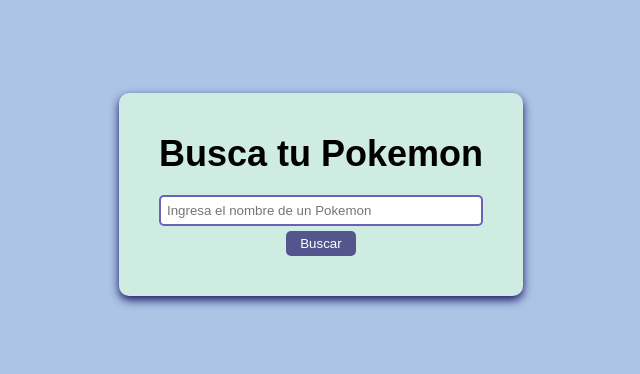
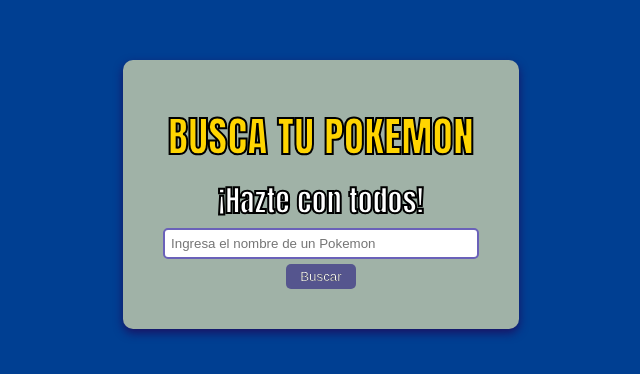
Before and after one commit to AntonioBarcel0/Pokemon, a plain HTML site: page index.html in a window 1280 px wide. Shown: the part 206-580 px from the top of the page, without its empty margins (319-959 px from the left). Drawn offline with Linux system fonts and the light colour scheme.

Commit message:
noveno commit

```diff
--- a/index.html
+++ b/index.html
@@ -9,7 +9,8 @@
 </head>
 <body>
     <div class="container">
-        <h1>Busca tu Pokemon</h1>
+        <h1>BUSCA TU POKEMON</h1>
+        <h3>¡Hazte con todos!</h3>
         <form id="pokemon-form">
             <input type="text" id="pokemon-name" placeholder="Ingresa el nombre de un Pokemon"
             required>
--- a/styles.css
+++ b/styles.css
@@ -7,7 +7,7 @@
 body{
     font-family: Arial, Helvetica,
     sans-serif;
-    background-color: rgb(172, 197, 230);
+    background-color: rgb(0, 63, 146);
     display: flex;
     justify-content: center;
     align-items: center;
@@ -15,7 +15,7 @@
 }
 
 .container{
-    background-color: rgb(206, 236, 226);
+    background-color: rgb(160, 178, 167);
     padding: 40px;
     box-shadow: 0 4px 10px rgb(26, 18, 99);
     text-align: center;
@@ -23,8 +23,20 @@
 }
 
 h1{
-    font-size: 36px;
-    margin-bottom: 20px;
+    font-size: 42px;
+    color: rgb(255, 213, 0);               /* Color de relleno del texto */
+      -webkit-text-stroke: 2px black; /* Contorno negro para texto (compatible con navegadores basados en WebKit) */
+    display: inline-block;      /* Para ajustar el fondo solo al texto */
+    padding: 5px;
+    font-family:Impact, Haettenschweiler, 'Arial Narrow Bold', sans-serif;
+}
+
+h3{
+    font-size: 30px;
+    color: rgb(255, 255, 255);               /* Color de relleno del texto */
+      -webkit-text-stroke: 2px black; /* Contorno negro para texto (compatible con navegadores basados en WebKit) */
+    padding: 5px;
+    font-family:Impact, Haettenschweiler, 'Arial Narrow Bold', sans-serif;
 }
 
 form{
@@ -43,6 +55,7 @@
     padding: 5px;
     background-color: rgb(85,85,142);
     color: white;
+    -webkit-text-stroke: 0.2px black;
     border: none;
     border-radius: 5px;
     cursor: pointer;
```
